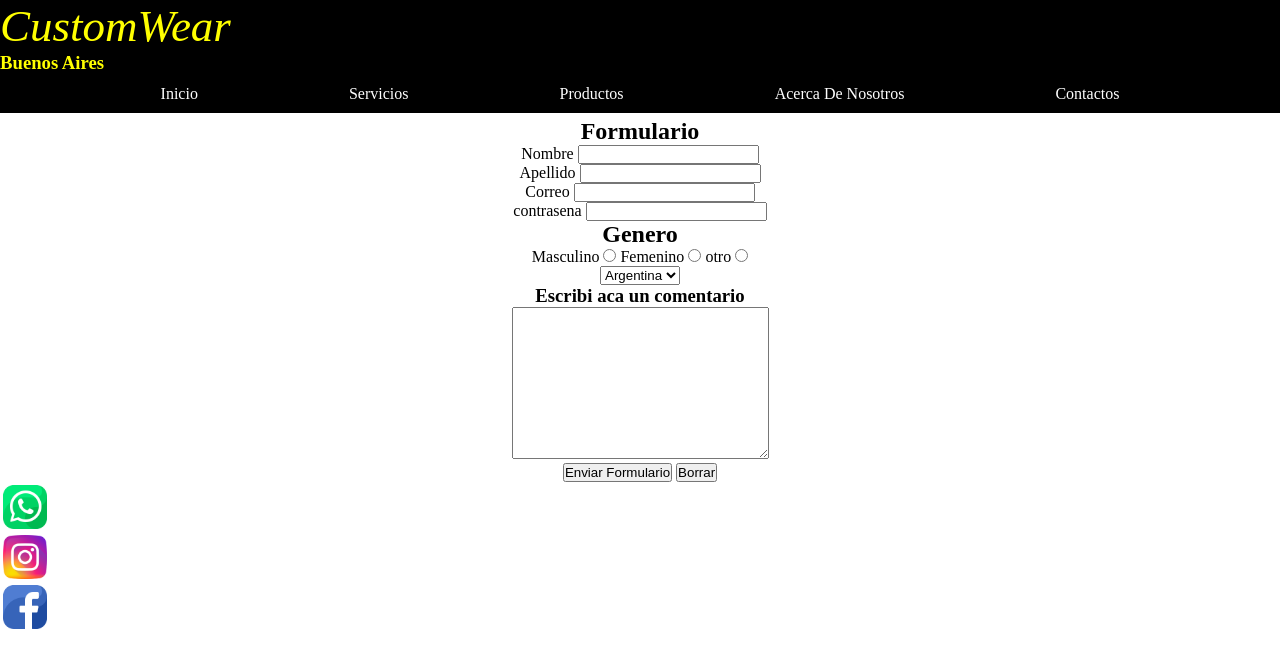
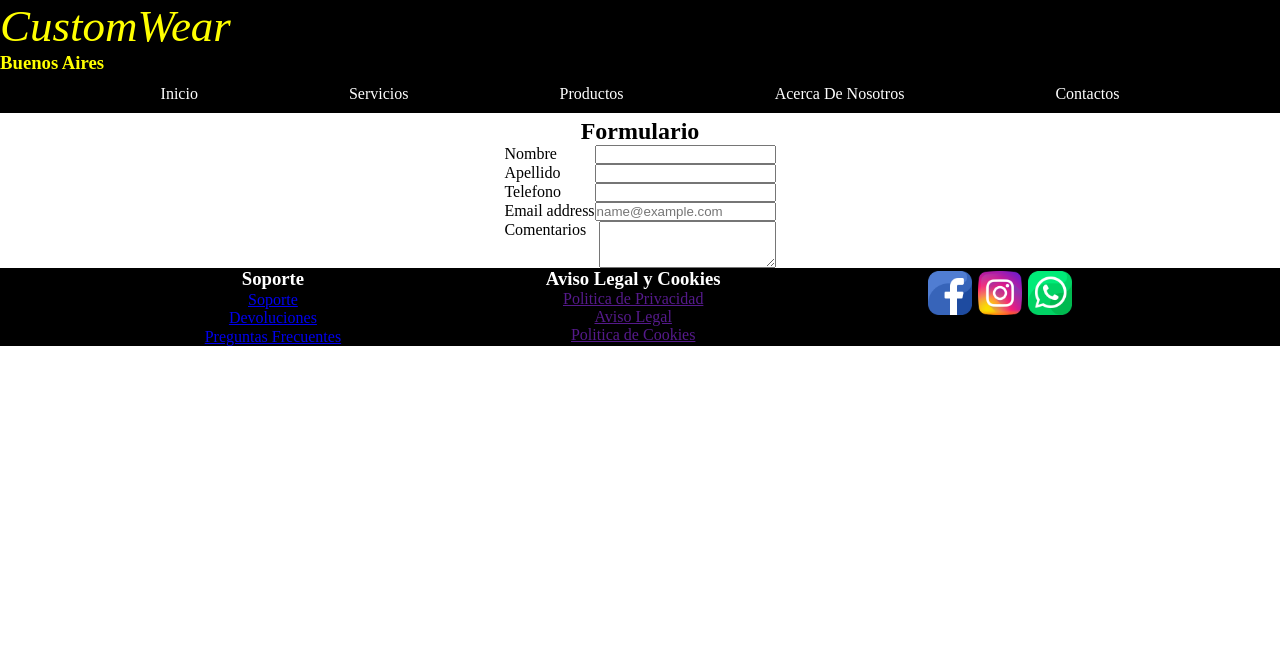
Before and after one commit to Maxivergara98/Maxi-Proyecto, a plain HTML site: page pages/contacto.html in a window 1280 px wide. Drawn offline with Linux system fonts and the light colour scheme.

Commit message:
casi terminado

```diff
--- a/css/style.css
+++ b/css/style.css
@@ -56,7 +56,7 @@ header nav ul li:hover{
 .verproductos{
     background-color: grey;
 }
-.grid-contenedor {
+/**.grid-contenedor {
     display: grid;
     grid-template-columns: 1fr 1fr;
     grid-template-rows: 100px auto 150px;
@@ -65,7 +65,7 @@ header nav ul li:hover{
         "header header"
         "main main"
         "footer footer"
-}
+}**/
 
 .nuestrasMarcas {
     display: flex;
@@ -75,8 +75,8 @@ header nav ul li:hover{
 }
 
 .nuestrasMarcas img {
-    width: 60px;
-    height: 60px;
+    width: 80px;
+    height: 80px;
 }
 
 .nuestras h2 {
@@ -141,6 +141,7 @@ header nav ul li:hover{
     -moz-box-shadow: 10px 7px 41px 3px rgba(0, 0, 0, 0.75);
 
 }
+
 
 .cartaProductos a{
     margin: 2px 90px 2px 90px;
@@ -239,14 +240,46 @@ main{
 }
 
 
+.soporte{
+    display: flex;
+    justify-content: center;
+    flex-direction: column;
+    text-align: center;
+    color: white;
+    margin bottom: 50px;
 
 
+}
 
-#Piedepagin{
-    height: 40px;
-    width: 40px;
+.mb-3{
+    display: flex;
+    text-align: center;
+    justify-content: space-between;
+}
+
+.avisoLegal{
     display: flex;
     justify-content: center;
+    flex-direction: column;
+    text-align: center;
+    color: white;
+    margin-bottom: 2px
+
+}
+
+#Piedepagina{
+    display: flex;
+    justify-content:space-evenly;
+    background-color: black;
+    color: white;
+    margin-bottom: 50px;
+
+
+}
+
+.redes{
+    display: flex;
+    flex-direction: center;
 }
 
 footer img {
@@ -258,13 +291,20 @@ footer img {
 
 }
 
+.soporte{
+    display: flex;
+    justify-content: space-evenly;
+}
+
+.avisoLegal{
+    display: flex;
+    justify-content: space-evenly;
+}
+
 footer{
-    display: flex;
-    justify-content: end;
-    flex-direction: column-reverse;
+    width: 100%;
+}
 
-
-}
 
 @media screen and (max-width:1139px) {
     .acercade {
--- a/index.html
+++ b/index.html
@@ -1,17 +1,18 @@
 <!DOCTYPE html>
 <html lang="en">
+
 <head>
     <meta charset="UTF-8">
     <meta http-equiv="X-UA-Compatible" content="IE=edge">
     <meta name="viewport" content="width=device-width, initial-scale=1.0">
+    <title>EcustomWear</title>
+    <link rel="stylesheet" href="./css/style.css">
     <link href="https://cdn.jsdelivr.net/npm/bootstrap@5.0.2/dist/css/bootstrap.min.css" rel="stylesheet"
-    integrity="sha384-EVSTQN3/azprG1Anm3QDgpJLIm9Nao0Yz1ztcQTwFspd3yD65VohhpuuCOmLASjC" crossorigin="anonymous">
+        integrity="sha384-EVSTQN3/azprG1Anm3QDgpJLIm9Nao0Yz1ztcQTwFspd3yD65VohhpuuCOmLASjC" crossorigin="anonymous"
 
-    <link rel="stylesheet" href="./css/style.css">
-    <title>EcustomWear</title>
 </head>
+
 <body>
-    <div class="grid-contenedor">
         <header>
             <div>
                 <h1 class="logo">CustomWear</h1>
@@ -43,11 +44,13 @@
                             <img src="./img/imagenintro.jpg" class="d-block w-100" alt="...">
                         </div>
                     </div>
-                    <button class="carousel-control-prev" type="button" data-bs-target="#carouselExampleControls" data-bs-slide="prev">
+                    <button class="carousel-control-prev" type="button" data-bs-target="#carouselExampleControls"
+                        data-bs-slide="prev">
                         <span class="carousel-control-prev-icon" aria-hidden="true"></span>
                         <span class="visually-hidden">Previous</span>
                     </button>
-                    <button class="carousel-control-next" type="button" data-bs-target="#carouselExampleControls" data-bs-slide="next">
+                    <button class="carousel-control-next" type="button" data-bs-target="#carouselExampleControls"
+                        data-bs-slide="next">
                         <span class="carousel-control-next-icon" aria-hidden="true"></span>
                         <span class="visually-hidden">Next</span>
                     </button>
@@ -55,7 +58,8 @@
 
                 <div class="verproductos">
                     <a href="./pages/productos.html">Ver Productos</a>
-                    <p>Ofrecemos la mejor gama de zapatillas importadas de todo el mundo, a un precio incomparable. Envios a todo el terriotorio Argentino sin cargo</p>
+                    <p>Ofrecemos la mejor gama de zapatillas importadas de todo el mundo, a un precio incomparable.
+                        Envios a todo el terriotorio Argentino sin cargo</p>
                 </div>
             </section>
             <section class="nuestras">
@@ -64,7 +68,7 @@
                     <img src="./img/output-onlinepngtools.png" alt="">
                     <img src="./img/logo converse.png" alt="">
                     <img src="./img/logo adidas.png" alt="">
-                    <img src="./img/logo nike.jpg.crdownload" alt="">
+                    <img src="./img/th-removebg-preview.png" alt="">
                 </div>
 
             </section>
@@ -75,27 +79,40 @@
 
             <section class="Contacto">
                 <h2>Conocenos!</h2>
-                <p>Contamos con distintas gamas de zapatillas tanto como para hombres como para mujeres de todas estas marcar a precios inigualables con la mejor atencion y calidad de nuestros productos.Ante cualquier duda de cualquier tipo ya sea precios o talles visita nuestra pagina de productos o contactos y estaremos contactandote dentro de las 24 horas desde el momento de tu consulta. MUCHAS GRACIAS!</p>
+                <p>Contamos con distintas gamas de zapatillas tanto como para hombres como para mujeres de todas estas
+                    marcar a precios inigualables con la mejor atencion y calidad de nuestros productos.Ante cualquier
+                    duda de cualquier tipo ya sea precios o talles visita nuestra pagina de productos o contactos y
+                    estaremos contactandote dentro de las 24 horas desde el momento de tu consulta. MUCHAS GRACIAS!</p>
             </section>
-
-
-
-
-
 
         </main>
 
 
         <footer id="Piedepagina">
-        <a href="https://facebook.com"><img src="./img/facebook.png" alt=""></a>
-        <a href="https://instagram.com"><img src="./img/instagram.png" alt=""></a>
-        <a href="https://whatsapp.com"><img src="./img/whatsapp.png" alt=""></a>
+            <div class="soporte">
+                <h3>Soporte</h3>
+                <a href="Soporte">Soporte</a>
+                <a href="Devoluciones">Devoluciones</a>
+                <a href="Preguntas Frecuentes">Preguntas Frecuentes</a>
+            </div>
+            <div class="avisoLegal">
+                <h3>Aviso Legal y Cookies</h3>
+                <a href="">Politica de Privacidad</a>
+                <a href="">Aviso Legal</a>
+                <a href="">Politica de Cookies</a>
+            </div>
+            <div class="redes">
+                <a href="Faceboook"> <img src="./img/facebook.png" alt="logo de facebook"></a>
+                <a href="Instagram"> <img src="./img/instagram.png" alt="logo de instagram"></a>
+                <a href="Whatsapp"> <img src="./img/whatsapp.png" alt="logo de twitter"></a>
+            </div>
+        </footer>
 
-    </footer>
-    </div>
+
         <script src="https://cdn.jsdelivr.net/npm/bootstrap@5.0.2/dist/js/bootstrap.bundle.min.js"
             integrity="sha384-MrcW6ZMFYlzcLA8Nl+NtUVF0sA7MsXsP1UyJoMp4YLEuNSfAP+JcXn/tWtIaxVXM"
             crossorigin="anonymous"></script>
 
 </body>
+
 </html>
--- a/pages/contacto.html
+++ b/pages/contacto.html
@@ -35,7 +35,28 @@
 
             <form action="" method="" enctype="">
                 <h1>Formulario</h1>
-                <div>
+                <div class="mb-3">
+                    <label for="exampleFormControlInput1" class="form-label">Nombre</label>
+                    <input type="email" class="form-control" id="exampleFormControlInput1" placeholder="">
+                  </div>
+                  <div class="mb-3">
+                    <label for="exampleFormControlInput1" class="form-label">Apellido</label>
+                    <input type="email" class="form-control" id="exampleFormControlInput1" placeholder="">
+                  </div>
+                  <div class="mb-3">
+                    <label for="exampleFormControlInput1" class="form-label">Telefono</label>
+                    <input type="email" class="form-control" id="exampleFormControlInput1" placeholder="">
+                  </div>
+
+                <div class="mb-3">
+                    <label for="exampleFormControlInput1" class="form-label">Email address</label>
+                    <input type="email" class="form-control" id="exampleFormControlInput1" placeholder="name@example.com">
+                  </div>
+                  <div class="mb-3">
+                    <label for="exampleFormControlTextarea1" class="form-label">Comentarios</label>
+                    <textarea class="form-control" id="exampleFormControlTextarea1" rows="3"></textarea>
+                  </div>
+                <!--<div>
 
                     <label for="Nombre">Nombre</label>
                     <input type="text" name="nombre">
@@ -77,16 +98,31 @@
                 <div>
                     <input type="Submit" value="Enviar Formulario">
                     <input type="Reset" value="Borrar">
-                </div>
+                </div>-->
             </form>
         </section>
     </main>
 
     <footer id="Piedepagina">
-        <a href="Faceboook"> <img src="../img/facebook.png" alt="logo de facebook"></a>
-        <a href="Instagram"> <img src="../img/instagram.png" alt="logo de instagram"></a>
-        <a href="Whatsapp"> <img src="../img/whatsapp.png" alt="logo de twitter"></a>
+        <div class="soporte">
+            <h3>Soporte</h3>
+            <a href="Soporte">Soporte</a>
+            <a href="Devoluciones">Devoluciones</a>
+            <a href="Preguntas Frecuentes">Preguntas Frecuentes</a>
+        </div>
+        <div class="avisoLegal">
+            <h3>Aviso Legal y Cookies</h3>
+            <a href="">Politica de Privacidad</a>
+            <a href="">Aviso Legal</a>
+            <a href="">Politica de Cookies</a>
+        </div>
+        <div class="redes">
+            <a href="Faceboook"> <img src="../img/facebook.png" alt="logo de facebook"></a>
+            <a href="Instagram"> <img src="../img/instagram.png" alt="logo de instagram"></a>
+            <a href="Whatsapp"> <img src="../img/whatsapp.png" alt="logo de twitter"></a>
+        </div>
     </footer>
+
 
 
 </body>
```
Also changed, not shown: pages/acercaDe.html (+29 -7 lines), pages/productos.html (+20 -5 lines), pages/servicios.html (+18 -3 lines), img/th-removebg-preview.png (added), img/zapanike2.jpg (added), img/zapanike3.jpg (added), img/zapatillanike.jpg (added). Lines whose indentation alone changed are shown as unchanged.
